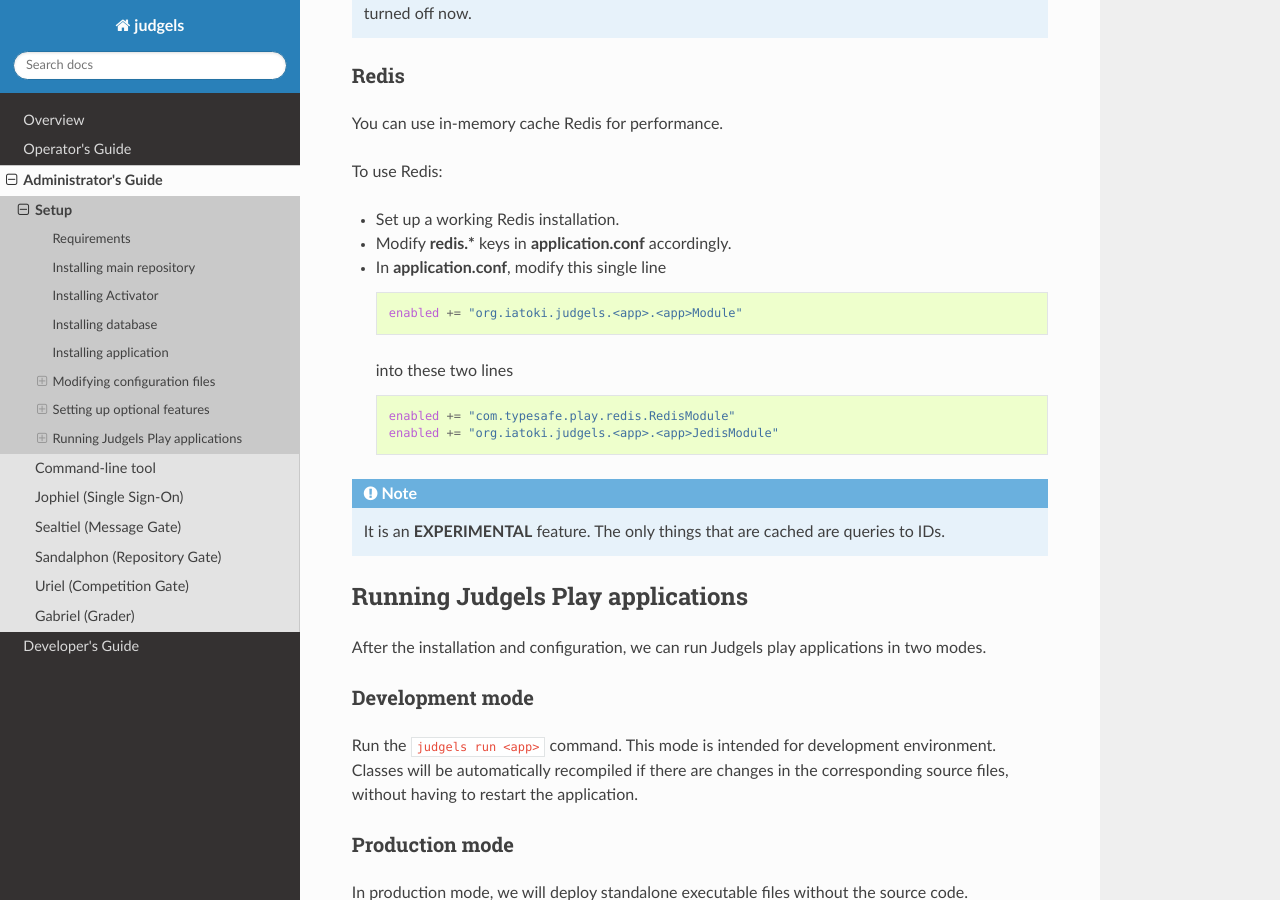
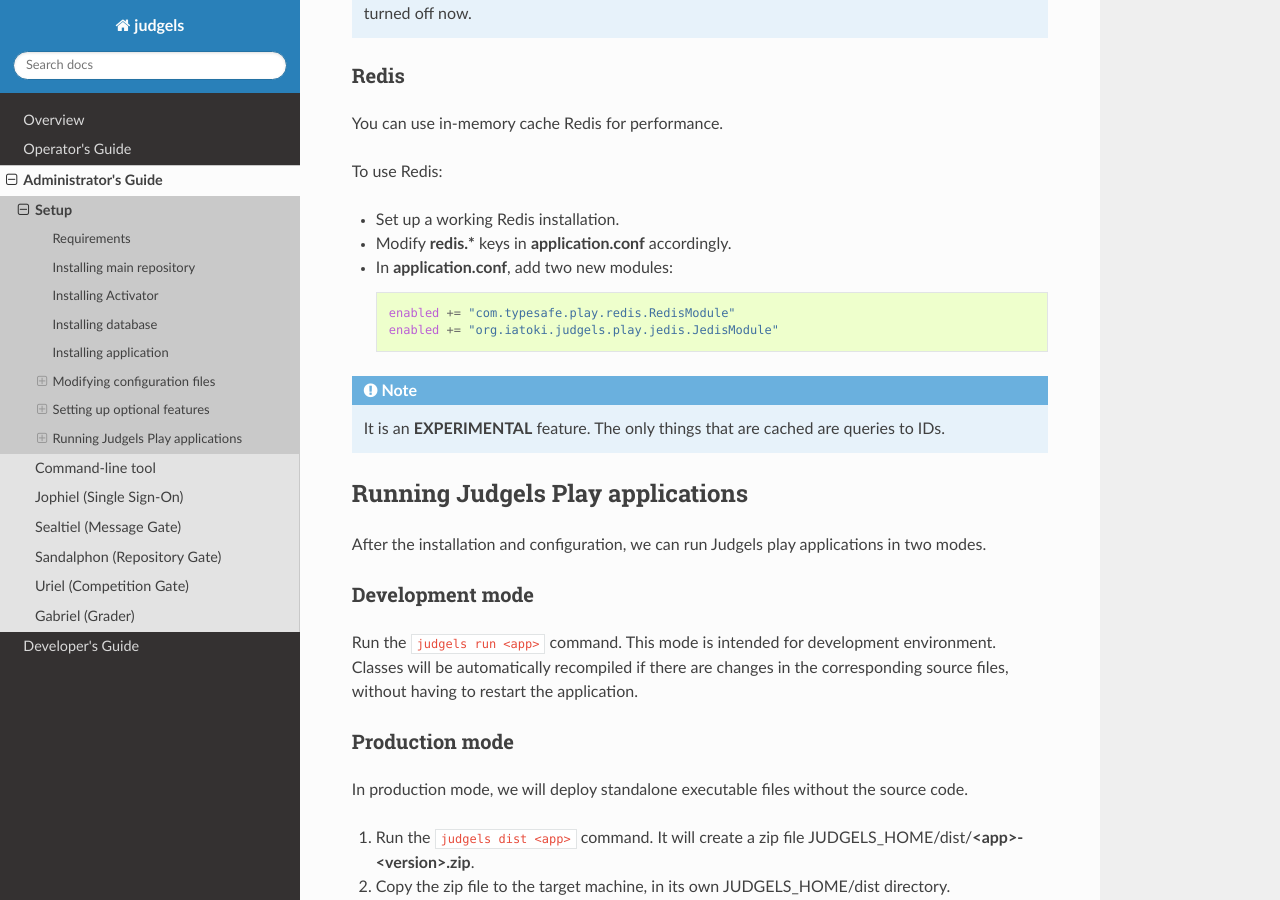
Before and after one commit to judgels/judgels, a Sphinx documentation site: the page built from docs/administrator/setup.rst, in a window 1280 px wide and 900 px high, scrolled down 4659 px. Built offline with Sphinx 7.4.7 and the Read the Docs theme 2.0.0, drawn with Linux system fonts in a browser that asks for light colours; formulas are drawn with MathJax 3.

Commit message:
Fix Jedis module configuration information

```diff
--- a/docs/administrator/setup.rst
+++ b/docs/administrator/setup.rst
@@ -196,18 +196,12 @@
 
 - Set up a working Redis installation.
 - Modify **redis.\*** keys in **application.conf** accordingly.
-- In **application.conf**, modify this single line
-
-  .. sourcecode:: bash
-
-      enabled += "org.iatoki.judgels.<app>.<app>Module"
-
-  into these two lines
+- In **application.conf**, add two new modules:
 
   .. sourcecode:: bash
 
       enabled += "com.typesafe.play.redis.RedisModule"
-      enabled += "org.iatoki.judgels.<app>.<app>JedisModule"
+      enabled += "org.iatoki.judgels.play.jedis.JedisModule"
 
 
 .. note::
```
